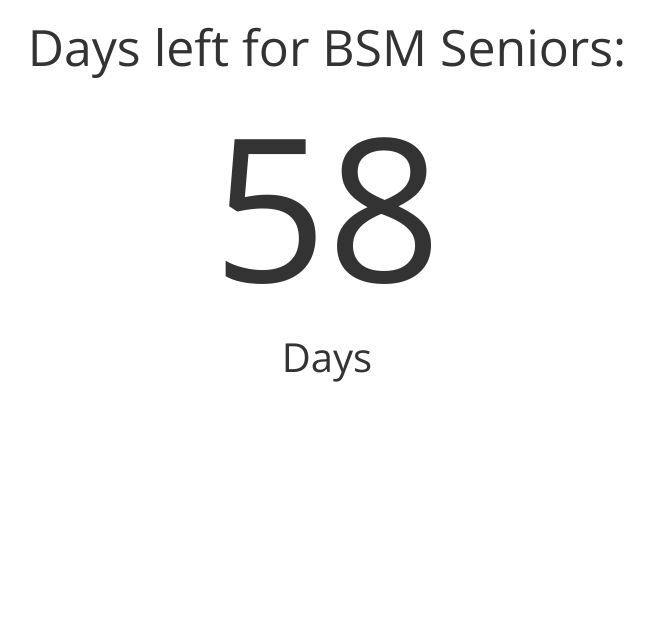
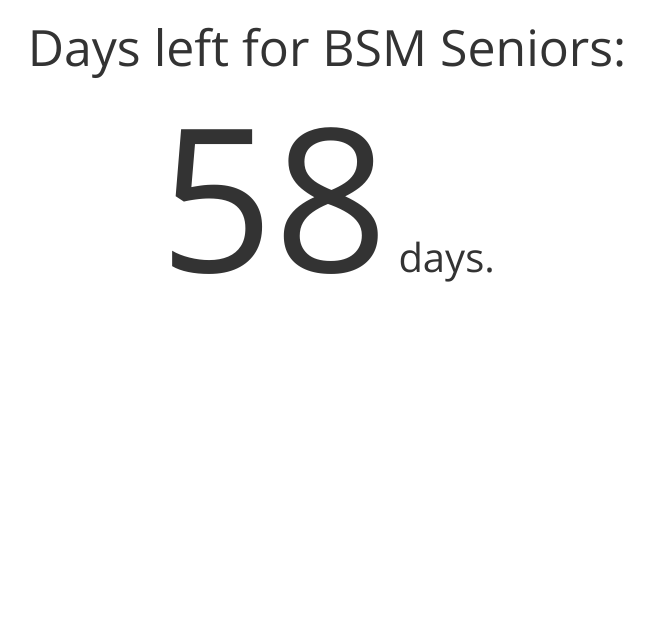
Before and after one commit to iblack18/School_Days_Left, a Flask app: page / in a window 1280 px wide. Shown: the top 629 px of the page, without its empty margins (313-967 px from the left). Run offline with Flask 2, Linux system fonts and the light colour scheme; some libraries are stand-ins or nearby versions.

Commit message:
cleaned up the page

```diff
--- a/static/styles/mainpage.css
+++ b/static/styles/mainpage.css
@@ -1,7 +1,3 @@
-* {
-    border-radius: 0 !important;
-}
-
 body {
     font-family: 'Open Sans', sans-serif;
 }
@@ -11,15 +7,17 @@
     text-align: center;
 }
 
-
 h2 {
     font-size: 40px;
-    text-align: center;
+    display: inline;
 }
-
 
 #num {
     font-size: 200px;
+    display: inline;
+}
+
+.container {
     text-align: center;
 }
 
--- a/templates/index.html
+++ b/templates/index.html
@@ -3,8 +3,7 @@
 <html>
   <link href="https://fonts.googleapis.com/css?family=Open+Sans" rel="stylesheet">
   <link rel="stylesheet" href="https://maxcdn.bootstrapcdn.com/bootstrap/3.3.7/css/bootstrap.min.css" integrity="sha384-BVYiiSIFeK1dGmJRAkycuHAHRg32OmUcww7on3RYdg4Va+PmSTsz/K68vbdEjh4u" crossorigin="anonymous">
-  <!-- <link rel= "stylesheet" type= "text/css" href= "{{ url_for('static',filename='styles/mainpage.css') }}"> -->
-  <link rel= "stylesheet" type="text/css" href= "../static/styles/mainpage.css?v={random number/string}">
+  <link rel= "stylesheet" type="text/css" href= "../static/styles/mainpage.css">
 
   <head>
     <meta name="viewport" content="width=device-width, initial-scale=1, maximum-scale=1">
@@ -13,7 +12,10 @@
 
   <body>
         <h1>Days left for BSM Seniors:</h1>
-	<h2 id="num">{{ days }}<h2> <h2>Days</h2>
+	<div class="container">
+	    <h2 id="num">{{ days }}<h2>
+	    <h2>days.</h2>
+	</div>
 
     <footer align="center">
       <p>
```
